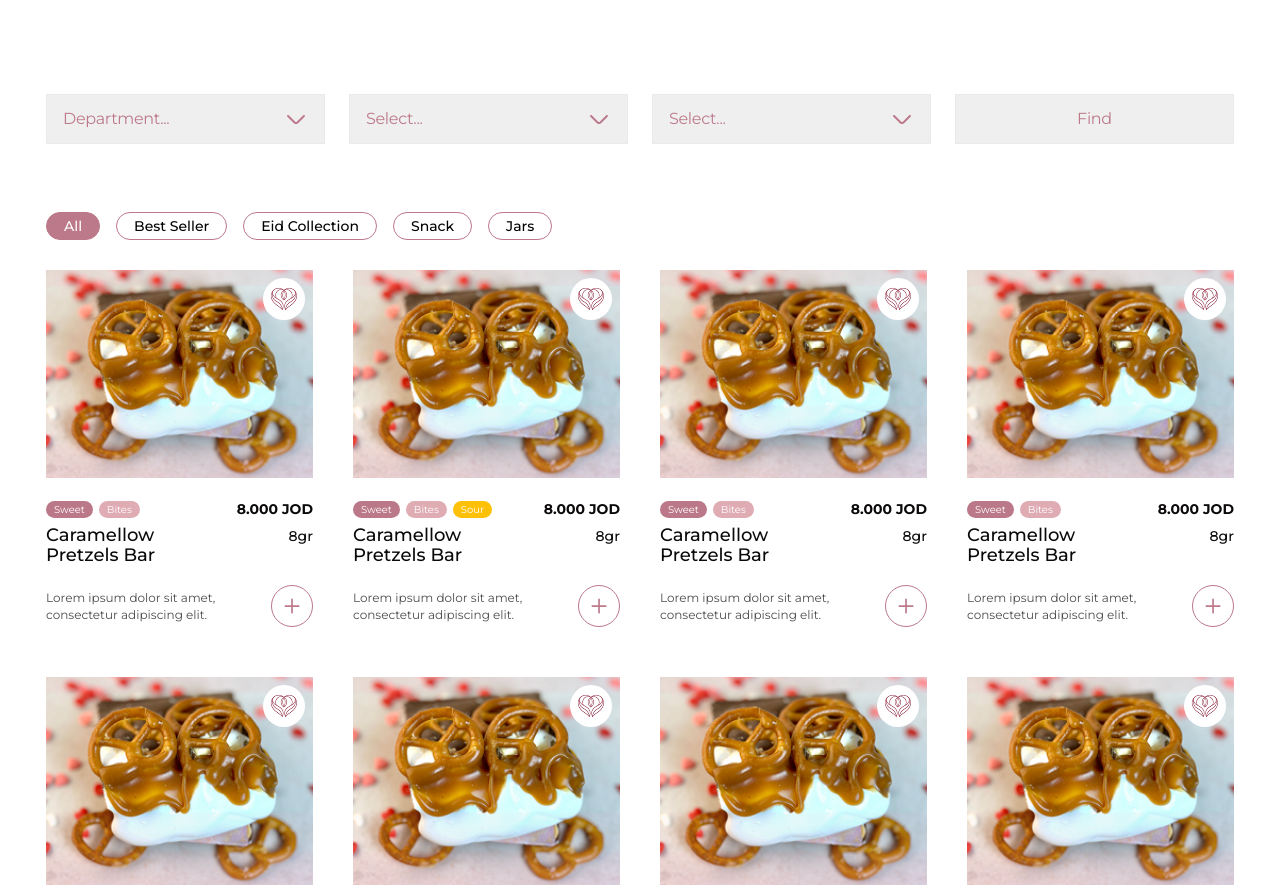
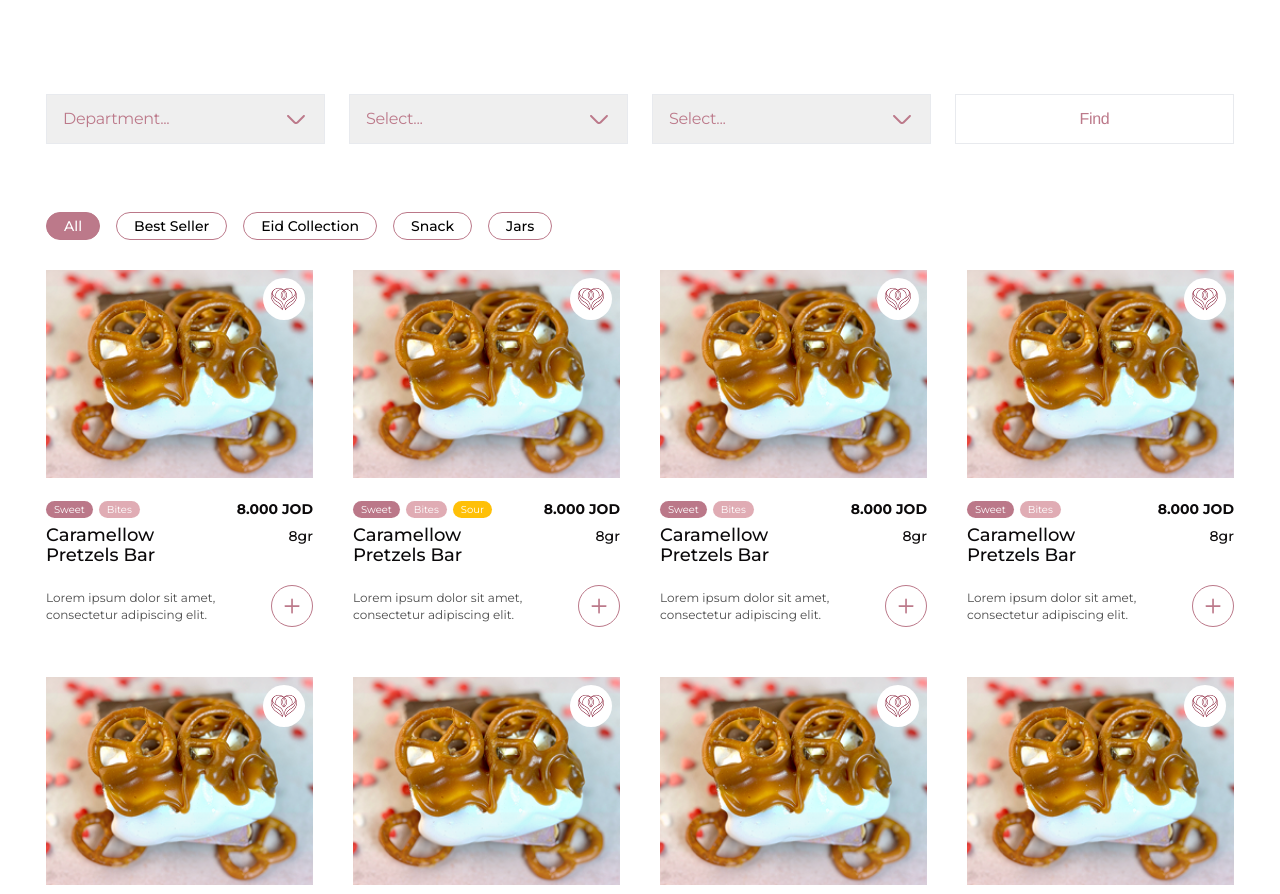
Before and after one commit to shafiqahmad81/chocolovely, a plain HTML site: page index.html in a window 1280 px wide. Shown: the part 1033-1927 px from the top of the page. Drawn offline with nearby package versions, Linux system fonts and the light colour scheme; files whose address does not match are found by name.

Commit message:
update find submit button

```diff
--- a/index.html
+++ b/index.html
@@ -151,7 +151,7 @@
                   <img src="./src/img/searchicon.png" alt="search icon" />
                 </button>
               </form> -->
-              <div class="filter-group">
+              <form class="filter-group">
                 <select name="" id="">
                   <option value="filters">Department...</option>
                   <option value="milk dark white">Milk Dark White</option>
@@ -169,12 +169,13 @@
                   <option value="popular">Popular</option>
                   <option value="recent">Recent</option>
                 </select>
-                <select class="find" name="" id="">
+                <!-- <select class="find" name="" id="">
                   <option value="sort by popular">Find</option>
                   <option value="popular">Popular</option>
                   <option value="recent">Recent</option>
-                </select>
-              </div>
+                </select> -->
+                <input class="find" type="submit" value="Find">
+              </form>
             </div>
             <!-- <p class="pagination-status">Showing 1 of 20</p> -->
           </div>
--- a/src/css/style.css
+++ b/src/css/style.css
@@ -577,6 +577,7 @@
    line-height: 24px;
    letter-spacing: -0.02em;
    color: #BC798A;
+   cursor: pointer;
 }
 
 .search-filter-wrapper .filter-group select {
@@ -589,10 +590,17 @@
    background-size: 24px;
    font-family: "Montserrat", sans-serif;
 }
-.filter-group select.find{
-   background-image: unset;
-   text-align: center;
-   padding-right: 16px;
+.filter-group .find{
+   padding: 12px 16px;
+   background-color: transparent;
+   border: 1px solid #E8EAEE;
+   font-family: 'Helvetica';
+   font-weight: 400;
+   font-size: 16px;
+   line-height: 24px;
+   letter-spacing: -0.02em;
+   color: #BC798A;
+   cursor: pointer;
 }
 
 .search-filter-wrapper .filter-group select:focus-visible {
```
